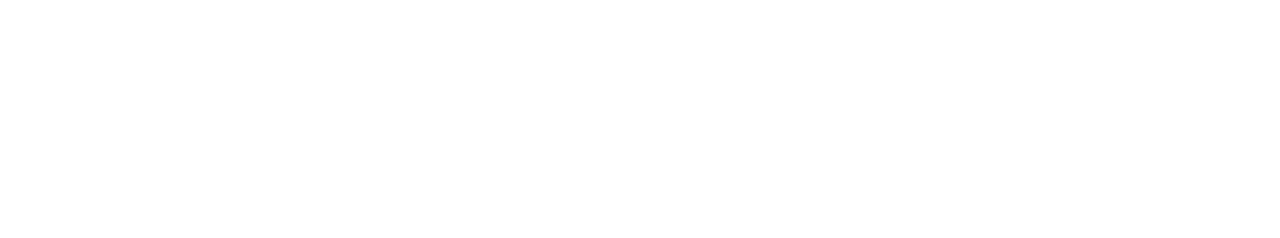
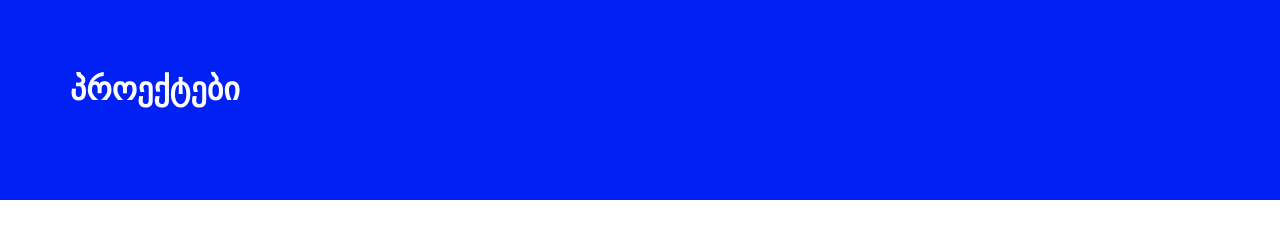
Before and after one commit to Wallcraftt/frontend-6, a plain HTML site: page index.html in a window 1280 px wide. Drawn offline with Linux system fonts and the light colour scheme; a web font is replaced by a local one.

Commit message:
added section

```diff
--- a/index.html
+++ b/index.html
@@ -9,8 +9,10 @@
     <link rel="stylesheet" href="style/style.css">
 </head>
 <body>
-    <section>
-
+    <section class="blue-section">
+        <h3 class="projects">
+            პროექტები
+        </h3>
 
     </section>
     <section>
--- a/style/style.css
+++ b/style/style.css
@@ -13,12 +13,15 @@ ul{
   list-style-type: none;
 }
 
-/* Goga */
+.blue-section {
+  background-color: #0020F4;
+  width: 100%;
+  height: 200px;
+}
 
-
-
-
-
-
-
-/* Qeto */
+.projects {
+  color: #FFFFFF;
+  font-family: ALK Rounded Mtav Med;
+  padding: 70px;
+  font-size: 32px;
+}
```
